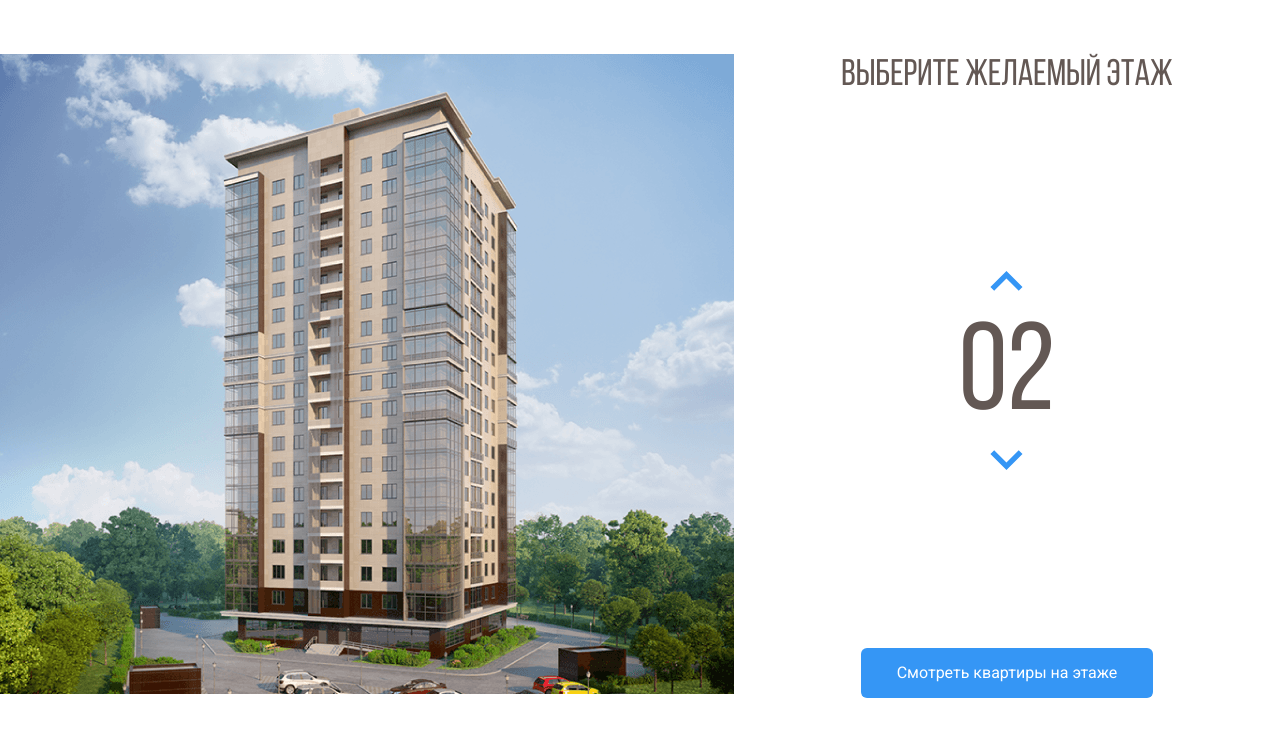
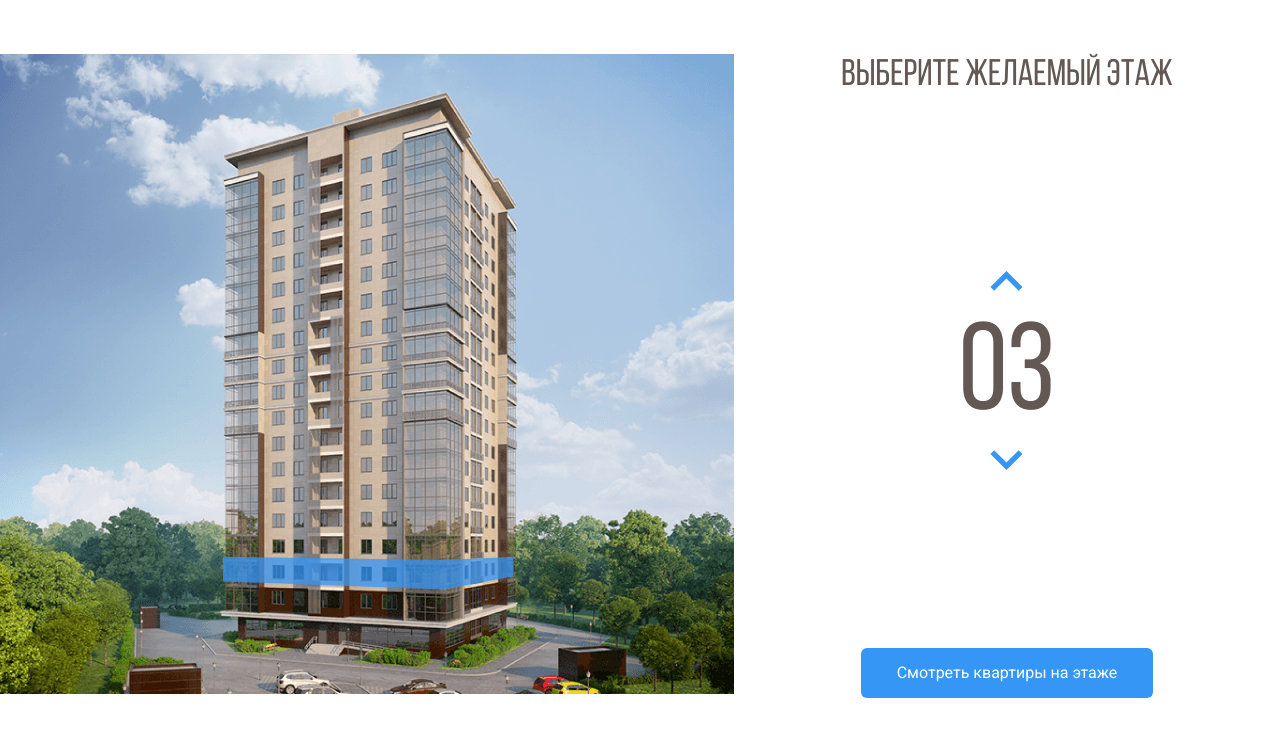
Before and after one commit to LenaMiami/Melody, a plain HTML site: page index.html in a window 1280 px wide. Both pictures are taken after a click on the button 1006 px from the left and 351 px from the top of the page. Shown: the part 68-800 px from the top of the page. Drawn offline with nearby package versions, Linux system fonts and the light colour scheme.

Commit message:
Add files via upload

```diff
--- a/css/style.css
+++ b/css/style.css
@@ -93,6 +93,10 @@ body{
     opacity: 1;
 }
 
+path.current-floor{
+    opacity: 1;
+}
+
 .counter-group{
     display: flex;
     flex-direction: column;
--- a/index.html
+++ b/index.html
@@ -56,23 +56,23 @@
                 </pattern>
                 <image id="image0" width="740" height="640" xlink:href="img/home.png" />
                 </defs>
-                <path d="M222 528.488L442.8 536.395L512 522.855V544.301L443.5 563.77L222 552.899V528.488Z" fill="#3595F6" fill-opacity="0.75"/>
-                <path d="M223 527.5V502.793L443.3 506.054L513 502.793V522.559L443.7 535.406L223 527.5Z" fill="#3595F6" fill-opacity="0.75"/>
-                <path d="M223 501.805V477.098H444H513V499.828L445 506.746L223 501.805Z" fill="#3595F6" fill-opacity="0.75"/>
-                <path d="M223 478.086V453.379L444.3 449.722L512 456.344V478.086H444" fill="#3595F6" fill-opacity="0.75"/>
-                <path d="M223 452.391V426.695L444.5 423.434L513 434.305V455.355L444 448.734L223 452.391Z" fill="#3595F6" fill-opacity="0.75"/>
-                <path d="M222 425.707V402.285L443 390.129L514 412.859V433.91L443 421.754L222 425.707Z" fill="#3595F6" fill-opacity="0.75"/>
-                <path d="M222 403.965V379.258L444.2 363.149L514 391.414V411.871L443.7 390.425L222 403.965Z" fill="#3595F6" fill-opacity="0.75"/>
-                <path d="M222 379.258V354.551L444.5 334.489L514 370.66V391.117L442 362.754L222 379.258Z" fill="#3595F6" fill-opacity="0.75"/>
-                <path d="M222 353.562V329.844L445 305.433L514 348.918V370.363L444.7 332.809L222 353.562Z" fill="#3595F6" fill-opacity="0.75"/>
-                <path d="M222 328.855V305.137L444.5 276.773L514 327.175V347.633L443.7 305.829L222 328.855Z" fill="#3595F6" fill-opacity="0.75"/>
-                <path d="M221 305.137V281.418L443.3 248.805L514 307.41V326.879L444 276.773L221 305.137Z" fill="#3595F6" fill-opacity="0.75"/>
-                <path d="M222 280.43V256.711L443.2 222.121L513 285.371V306.125L444.3 248.508L222 280.43Z" fill="#3595F6" fill-opacity="0.75"/>
-                <path d="M222 256.711V232.004L444.3 194.449L513 263.925V284.383L444 221.133L222 256.711Z" fill="#3595F6" fill-opacity="0.75"/>
-                <path d="M222 231.016V206.309L442.8 163.121L513 241.195V263.629L444 191.188L222 231.016Z" fill="#3595F6" fill-opacity="0.75"/>
-                <path d="M223 207.297V182.59L443 135.152L513 219.156V241.887L442.3 163.516L223 207.297Z" fill="#3595F6" fill-opacity="0.75"/>
-                <path d="M222 182.59V157.883L441.8 106.492L513 197.711V220.145L443.3 134.856L222 182.59Z" fill="#3595F6" fill-opacity="0.75"/>
-                <path d="M222 157.883V132.187L444 76.1519L513 176.66V197.414L443.7 106.789L222 157.883Z" fill="#3595F6" fill-opacity="0.75"/>
+                <path data-floor="02" d="M222 528.488L442.8 536.395L512 522.855V544.301L443.5 563.77L222 552.899V528.488Z" fill="#3595F6" fill-opacity="0.75"/>
+                <path data-floor="03" d="M223 527.5V502.793L443.3 506.054L513 502.793V522.559L443.7 535.406L223 527.5Z" fill="#3595F6" fill-opacity="0.75"/>
+                <path data-floor="04" d="M223 501.805V477.098H444H513V499.828L445 506.746L223 501.805Z" fill="#3595F6" fill-opacity="0.75"/>
+                <path data-floor="05" d="M223 478.086V453.379L444.3 449.722L512 456.344V478.086H444" fill="#3595F6" fill-opacity="0.75"/>
+                <path data-floor="06" d="M223 452.391V426.695L444.5 423.434L513 434.305V455.355L444 448.734L223 452.391Z" fill="#3595F6" fill-opacity="0.75"/>
+                <path data-floor="07" d="M222 425.707V402.285L443 390.129L514 412.859V433.91L443 421.754L222 425.707Z" fill="#3595F6" fill-opacity="0.75"/>
+                <path data-floor="08" d="M222 403.965V379.258L444.2 363.149L514 391.414V411.871L443.7 390.425L222 403.965Z" fill="#3595F6" fill-opacity="0.75"/>
+                <path data-floor="09" d="M222 379.258V354.551L444.5 334.489L514 370.66V391.117L442 362.754L222 379.258Z" fill="#3595F6" fill-opacity="0.75"/>
+                <path data-floor="10" d="M222 353.562V329.844L445 305.433L514 348.918V370.363L444.7 332.809L222 353.562Z" fill="#3595F6" fill-opacity="0.75"/>
+                <path data-floor="11" d="M222 328.855V305.137L444.5 276.773L514 327.175V347.633L443.7 305.829L222 328.855Z" fill="#3595F6" fill-opacity="0.75"/>
+                <path data-floor="12" d="M221 305.137V281.418L443.3 248.805L514 307.41V326.879L444 276.773L221 305.137Z" fill="#3595F6" fill-opacity="0.75"/>
+                <path data-floor="13" d="M222 280.43V256.711L443.2 222.121L513 285.371V306.125L444.3 248.508L222 280.43Z" fill="#3595F6" fill-opacity="0.75"/>
+                <path data-floor="14" d="M222 256.711V232.004L444.3 194.449L513 263.925V284.383L444 221.133L222 256.711Z" fill="#3595F6" fill-opacity="0.75"/>
+                <path data-floor="15" d="M222 231.016V206.309L442.8 163.121L513 241.195V263.629L444 191.188L222 231.016Z" fill="#3595F6" fill-opacity="0.75"/>
+                <path data-floor="16" d="M223 207.297V182.59L443 135.152L513 219.156V241.887L442.3 163.516L223 207.297Z" fill="#3595F6" fill-opacity="0.75"/>
+                <path data-floor="17" d="M222 182.59V157.883L441.8 106.492L513 197.711V220.145L443.3 134.856L222 182.59Z" fill="#3595F6" fill-opacity="0.75"/>
+                <path data-floor="18" d="M222 157.883V132.187L444 76.1519L513 176.66V197.414L443.7 106.789L222 157.883Z" fill="#3595F6" fill-opacity="0.75"/>
 
                 </svg>
 
@@ -92,5 +92,11 @@
         <button class="button button-primory">Смотреть квартиры на этаже</button>
      </div>
     </main>
+    <script
+    src="https://code.jquery.com/jquery-3.6.0.min.js"
+    integrity="sha256-/xUj+3OJU5yExlq6GSYGSHk7tPXikynS7ogEvDej/m4="
+    crossorigin="anonymous">
+    </script>
+    <script src="js/main.js"></script>
 </body>
 </html>
--- /dev/null
+++ b/js/main.js
@@ -0,0 +1,35 @@
+$(document).ready(function () {
+    var currentFloor = 2; // переменная с текущим этажом
+    var floorPath =  $(".home-image path"); // каждый отдельный этаж в SVG
+    var counterUp = $(".counter-up"); /* кнопка увеличения этажа */
+    var counterDown = $(".counter-down"); /* кнопка уменьшения этажа */
+
+    // функция при наведении мышью на этаж
+    floorPath.on("mouseover", function () {
+        floorPath.removeClass("current-floor"); // удаляем активный класс у этажей
+    currentFloor = $(this).attr("data-floor"); // получаем значение текущего этажа
+    $(".counter").text(currentFloor); // записываем значение этажа в сётчик
+    });
+
+    counterUp.on("click", function () { // отслеживаем клик по кнопке вверх
+        if (currentFloor < 18) { // проверяем значение этажа не должно быть больше 18
+            currentFloor++; // прибавляем один этаж
+            usCurrentFloor = currentFloor.toLocaleString("en-US", {minimumIntegerDigits: 2,
+            useGroupping: false}); // форматируем переменную с этажом, чтобы было 01, а не 1
+            $(".counter").text(usCurrentFloor); // записываем значение этажа в сётчик
+            floorPath.removeClass("current-floor"); // удаляем активный класс у этажей
+            $(`[data-floor=${usCurrentFloor}]`).toggleClass("current-floor"); // подсвечиваем текущий этаж
+        }
+    });
+
+    counterDown.on("click", function () { // отслеживаем клик по кнопке вниз
+        if (currentFloor > 2) { // проверяем значение этажа, не должно быть меншьше 2
+            currentFloor--; // убавляем один этаж
+            usCurrentFloor = currentFloor.toLocaleString("en-US", {minimumIntegerDigits: 2,
+            useGroupping: false}); // форматируем переменную с этажом, чтобы было 01, а не 1
+            $(".counter").text(usCurrentFloor); // записываем значение этажа в сётчик
+            floorPath.removeClass("current-floor"); // удаляем активный класс у этажей
+            $(`[data-floor=${usCurrentFloor}]`).toggleClass("current-floor"); // подсвечиваем текущий этаж
+        }
+    });
+});
```
